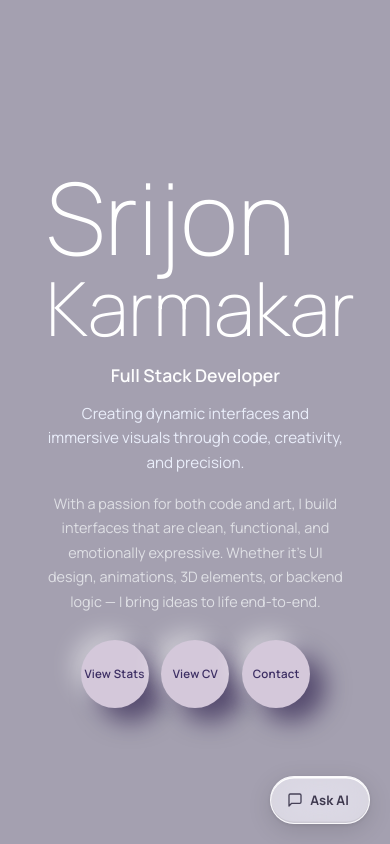
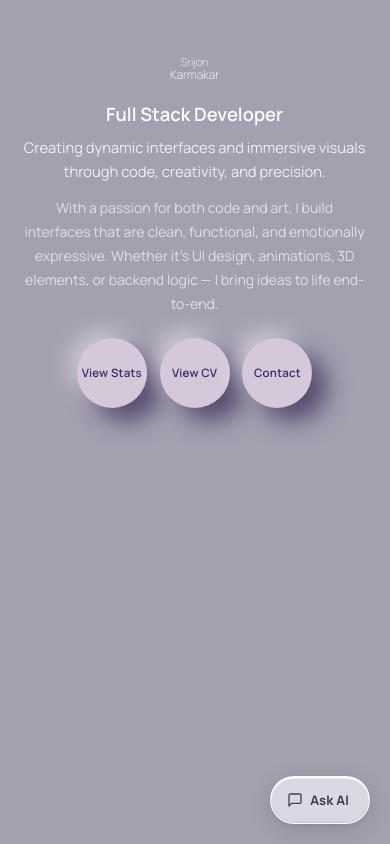
Before and after one commit to Srijon-Karmakar/3D-portfolio, a React (Vite) app in the folder frontend/: page / in a window 390 px wide. Shown: the top 844 px of the page. Built offline with nearby package versions, Linux system fonts and the light colour scheme.

Commit message:
mobil hero fixes

```diff
--- a/frontend/src/components/Hero.css
+++ b/frontend/src/components/Hero.css
@@ -282,7 +282,7 @@
   flex-direction: column;
   gap: 0.15rem;
   margin-bottom: 1.2rem;
-  max-width: 300px;
+  max-width: 320px;
 }
 
 /* Each TextPressure line behaves like a big hero title */
@@ -308,14 +308,14 @@
 .hero-role {
   margin: 0 0 0.9rem;
   font-weight: 600;
-  font-size: clamp(1.05rem, 1.1vw + 0.6rem, 0.5rem);
+  font-size: clamp(1.05rem, 1.1vw + 0.9rem, 1.6rem);
 }
 
 /* Subtitle – fluid size */
 .hero-subtitle {
   margin: 0;
   line-height: 1.6;
-  font-size: clamp(0.9rem, 0.9vw + 0.55rem, 0.1rem);
+  font-size: clamp(0.88rem, 0.9vw + 0.7rem, 1.05rem);
   color: rgba(238, 242, 255, 0.95);
 }
 
@@ -323,7 +323,7 @@
 .hero-body {
   margin-top: 1.1rem;
   line-height: 1.7;
-  font-size: clamp(0.85rem, 0.8vw + 0.55rem, 0.1rem);
+  font-size: clamp(0.85rem, 0.8vw + 0.65rem, 1rem);
   color: rgba(229, 231, 235, 0.9);
 }
 
@@ -368,9 +368,15 @@
     max-width: 90vw;
   }
 
+  .hero-name-pressure {
+    max-width: 100%;
+    align-items: center;
+  }
+
   .hero-name-line {
     text-align: center;
     justify-content: center;
+    transform-origin: center center;
   }
 
   .hero-buttons {
@@ -385,7 +391,7 @@
 /* ---------- MOBILE (≤ 600px) ---------- */
 @media (max-width: 600px) {
 
-   html,
+  html,
   body,
   #root,
   .hero-root {
@@ -393,18 +399,39 @@
     overflow-x: hidden;
   }
 
+  .hero-root {
+    min-height: 100svh;
+  }
 
-  .hero-root {
-    min-height: 100vh;
+  /* Position the Spline robot to the bottom-right on mobile */
+  .hero-canvas-inner {
+    transform: scale(1.4) translate(14%, 12%);
+    transform-origin: center bottom;
+  }
+
+  .hero-canvas,
+  .hero-canvas-float {
+    width: 100vw;
+    max-width: 100vw;
+    overflow: hidden;
   }
 
   .hero-overlay {
-    padding: 4.5rem 1.25rem 2.5rem;
+    align-items: flex-start;
+    padding: 3.5rem 1.4rem 2rem;
   }
 
-  /* ⬇ Move and center the Spline model */
-  .hero-canvas-inner {
-    transform: scale(1.15) translateX(-6%);
+  .hero-text-block {
+    max-width: 100%;
+    padding: 0;
+  }
+
+  .hero-name-pressure {
+    max-width: 100%;
+    align-items: center;
+  }
+
+  .hero-name-line {
     transform-origin: center center;
   }
 
@@ -414,41 +441,32 @@
     opacity: 0.12;
   }
 
-  .hero-text-block {
-    max-width: 100%;
-  }
-
   .hero-role {
-    font-size: 1.1rem;
+    font-size: 1.15rem;
+    margin-bottom: 0.6rem;
   }
 
   .hero-subtitle {
-    font-size: 0.95rem;
+    font-size: 0.92rem;
   }
 
   .hero-body {
-    font-size: 0.9rem;
+    font-size: 0.88rem;
+    margin-top: 0.8rem;
   }
 
   .hero-buttons {
-    margin-top: 1.6rem;
+    margin-top: 1.4rem;
     gap: 0.8rem;
   }
 
-   .hero-btn {
-    width: 68px;
-    height: 68px;
+  .hero-btn {
+    width: 70px;
+    height: 70px;
     min-width: unset;
     padding: 0;
     border-radius: 50%;
     font-size: 0.72rem;
-    line-height: 1.1;
-  }
-    .hero-canvas,
-  .hero-canvas-inner,
-  .hero-canvas-float {
-    width: 100vw;
-    max-width: 100vw;
-    overflow: hidden;
+    line-height: 1.15;
   }
 }
--- a/frontend/src/components/Hero.jsx
+++ b/frontend/src/components/Hero.jsx
@@ -34,10 +34,6 @@
   }, []);
 
   useEffect(() => {
-    // Skip heavy 3D scene on mobile — WebGL is GPU-constrained on phones
-    const isMobile = window.innerWidth <= 768 || ('ontouchstart' in window);
-    if (isMobile) return;
-
     let idleId;
     let timeoutId;
 
```
